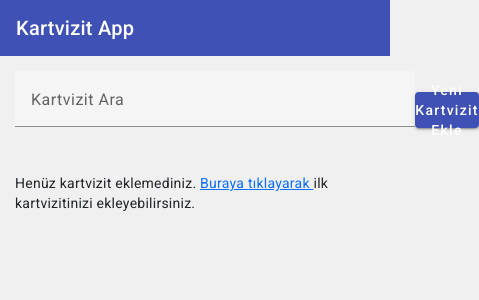
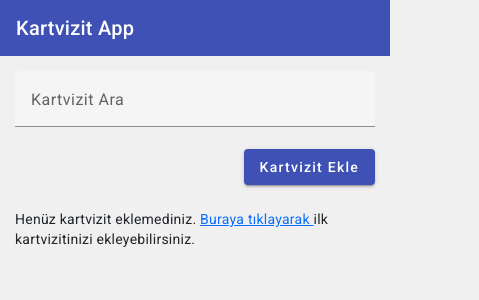
Before and after one commit to necdetuygur/kartvizit-app, an Angular app: page / in a window 390 px wide. Shown: the top 300 px of the page, 479 px wide, since content can reach past the window. Built offline with nearby package versions, Linux system fonts and the light colour scheme.

Commit message:
Responsive

```diff
--- a/src/app/cards/card-search/card-search.component.html
+++ b/src/app/cards/card-search/card-search.component.html
@@ -1,4 +1,4 @@
-<mat-form-field style="width: 400px">
+<mat-form-field style="width: 100%">
   <mat-label>Kartvizit Ara</mat-label>
   <input
     style="width: 100%"
--- a/src/app/cards/cards.component.html
+++ b/src/app/cards/cards.component.html
@@ -1,8 +1,10 @@
-<div class="d-flex align-items-center justify-content-between mb-4">
-  <app-card-search class="mr-5"></app-card-search>
-  <button mat-raised-button color="primary" (click)="openDialog()">
-    Yeni Kartvizit Ekle
-  </button>
+<div class="row mb-4">
+  <div class="col-md-8"><app-card-search class="mr-5"></app-card-search></div>
+  <div class="col-md-4 text-end">
+    <button mat-raised-button color="primary" (click)="openDialog()">
+      Kartvizit Ekle
+    </button>
+  </div>
 </div>
 <div class="row">
   <div class="col-12" *ngIf="!cardService.Get()">
```
